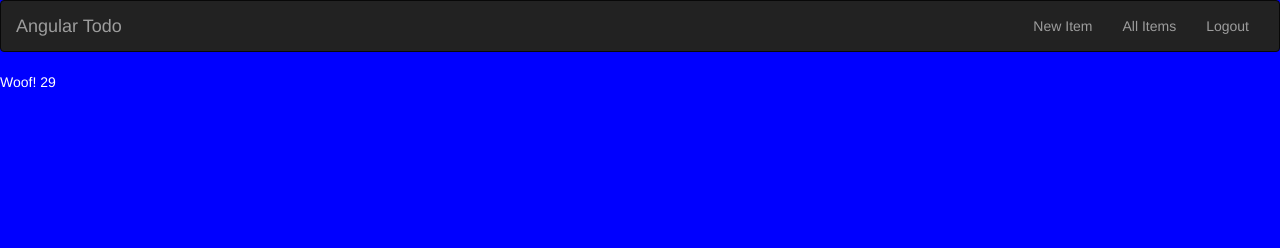
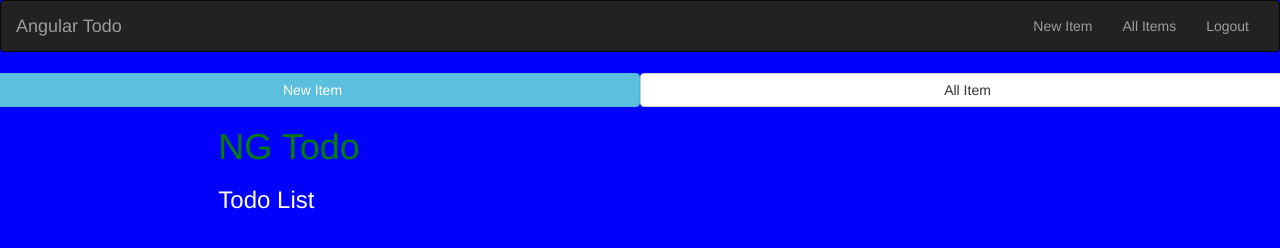
Before and after one commit to webbdm/angular-todo, a plain HTML site: page index.html in a window 1280 px wide. Drawn offline with nearby package versions, Linux system fonts and the light colour scheme.

Commit message:
view toggle

```diff
--- a/index.html
+++ b/index.html
@@ -27,8 +27,22 @@
 	</nav>
 
 	<div ng-controller="ItemCtrl">
-		{{dog}}
-		{{25+4}}
+		<div class="row">
+			<div class="col-xs-6 col-xs-offset-3"></div>
+			<button class="col-xs-6 btn btn-info" ng-click="newItem()">New Item</button>
+			<button class="col-xs-6 btn btn-default" ng-click="allItems()">All Item</button>
+		</div>
+		<div class="row">
+		<div class="col-xs-8 col-xs-offset-2">
+			<h1>NG Todo</h1>
+			<div ng-show="!showListView">
+				<h3>New Todo</h3>
+			</div>
+			<div ng-show="showListView">
+				<h3>Todo List</h3>
+			</div>
+		</div>
+		</div>
 	</div>
 
 <script type="text/javascript" src="./lib/bower_components/jquery/dist/jquery.js"></script>
--- a/javascripts/main.js
+++ b/javascripts/main.js
@@ -1,5 +1,3 @@
-console.log("yay js");
-
 var app = angular.module("TodoApp", []);	// make a new prototype from angular.min.js profile. array is for plugins
 											// name in quotes must be the same as the html. THE SAME!!!
 
@@ -10,4 +8,14 @@ app.controller("NavCtrl", ($scope) => {			//quotes are name of controller, usual
 
 app.controller("ItemCtrl", ($scope) => {
 	$scope.dog = "Woof!";
+	$scope.showListView = true;
+
+	$scope.newItem = () => {
+		$scope.showListView = false;
+	};
+
+	$scope.allItems = () => {
+		$scope.showListView = true;
+	};
+
 })
```
